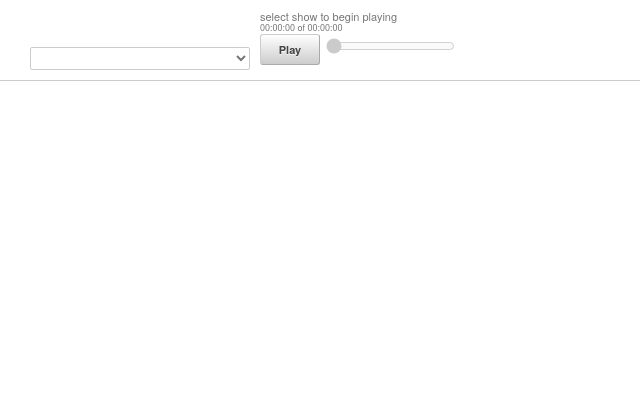
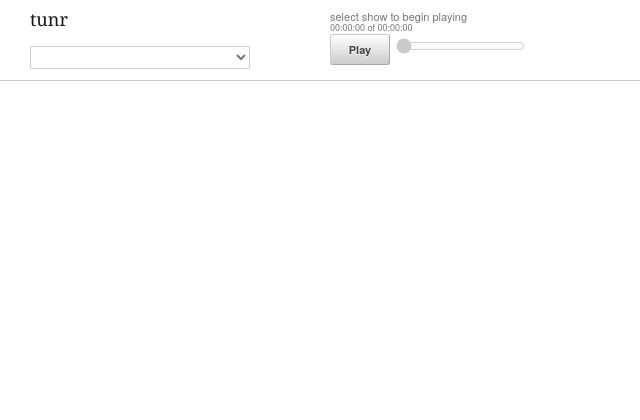
Before and after one commit to martior/trumpet, a Python web app: template templates/index.html in a window 1280 px wide; the page is wider, and only the part inside the window is pictured. Shown: the top 420 px of that part, without its empty margins (0-640 px from the left). Run offline with Jinja, Linux system fonts and the light colour scheme; the template is opened without the code that fills it, so the values that code supplies are empty; some libraries are stand-ins or nearby versions.

Commit message:
new layout

```diff
--- a/static/app.css
+++ b/static/app.css
@@ -17,15 +17,15 @@ dd { font-size: 12px; line-height: 22px; color: #777; }
 #feeds{display:none;}
 #userPlaylistEditTab h3{font-size: 15px;}
 
-#stations-container{width: 250px; position: absolute; left: 0px; top: 0px; padding: 10px; height: 60px; border-bottom: 1px solid #CCC;}
-#stations{margin-top: 37px; margin-left: 20px;}
-#playlist{width: 250px; position: absolute; left: 0px; top: 80px;}
+#stations-container{width: 320px; position: absolute; left: 0px; top: 0px; padding: 10px; height: 60px; border-bottom: 1px solid #CCC;}
+#stations{margin-top: 15px; margin-left: 20px;}
+#playlist{width: 320px; position: absolute; left: 0px; top: 80px;}
 #playlist{border-right: 1px solid #CCC;}
 #playlist dd,
 #playlist dt{
     padding-left: 30px;
 }
-#audio-player{ position: absolute; left:250px; top:0; padding: 10px; height: 60px;  border-bottom: 1px solid #CCC; width: 100%;}
+#audio-player{ position: absolute; left:320px; top:0; padding: 10px; height: 60px;  border-bottom: 1px solid #CCC; width: 100%;}
 #summary{
     font-size: 12px;
     color: #777;}
@@ -40,5 +40,6 @@ footer{position: fixed; left: 0px; bottom: 0px;
     margin: 0px;
     padding: 0px;
     border-top:1px solid #CCC;}
-footer h1{ font-size: 14px; display: inline; margin: 0; padding: 0px; line-height: 14px;}
+h1#logo{ font-size: 14px; display: inline; margin: 0; padding: 0px; line-height: 14px;}
+#stations-container h1#logo{margin-left: 20px; font-size: 18px; line-height: 18px;}
 header{display: none;}
--- a/templates/index.html
+++ b/templates/index.html
@@ -17,7 +17,7 @@
 
 	<!-- Mobile Specific Metas
   ================================================== -->
-	<meta name="viewport" content="width=device-width, initial-scale=1, maximum-scale=1" />
+	<meta name="viewport" content="width=device-width, initial-scale=1, user-scalable=no" />
 
 	<!-- CSS
   ================================================== -->
@@ -43,6 +43,7 @@
 
     <article>
     <div id="stations-container">
+        <h1 id="logo">tunr</h1>
         <select id="stations">
         </select>
     </div>
```
